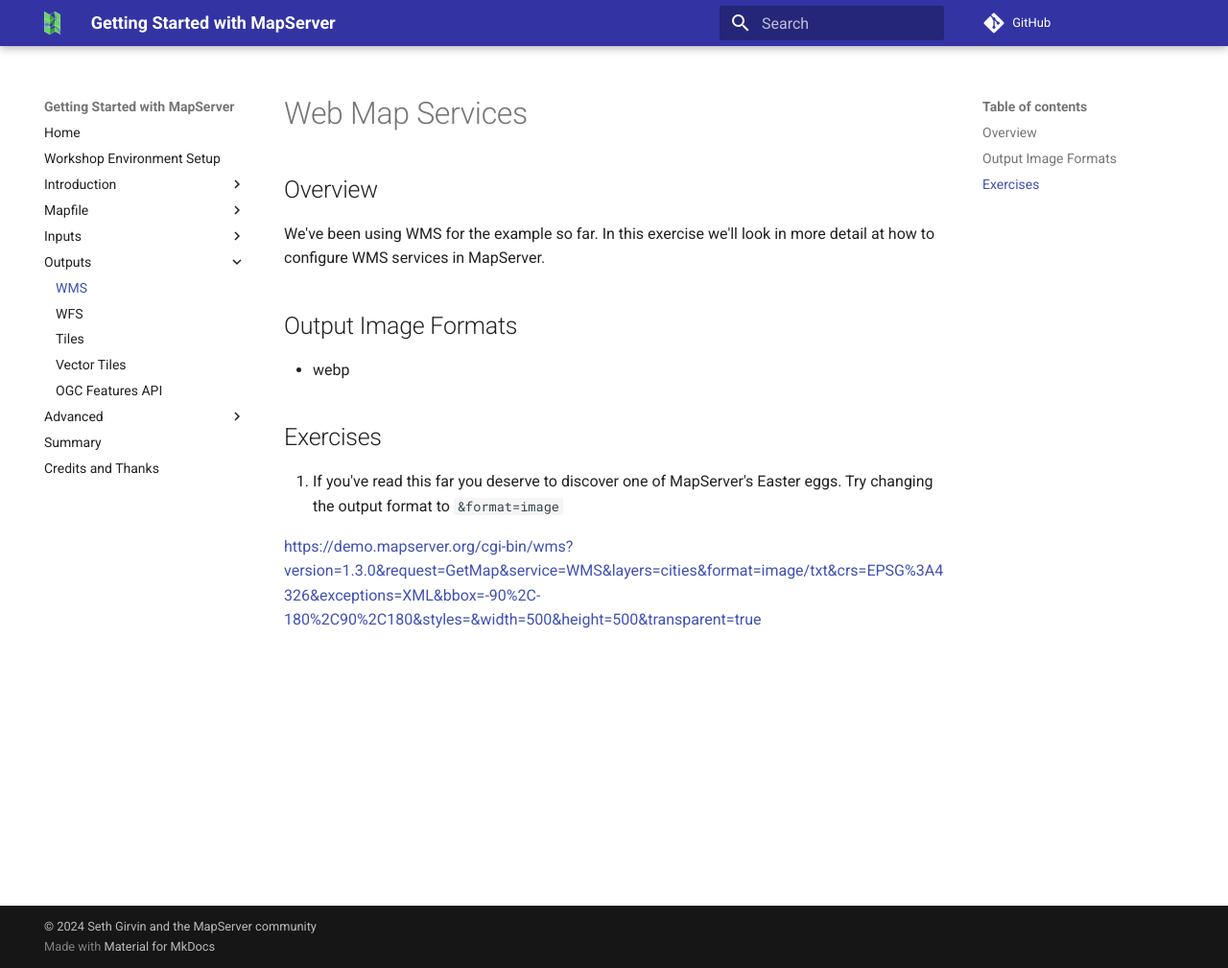
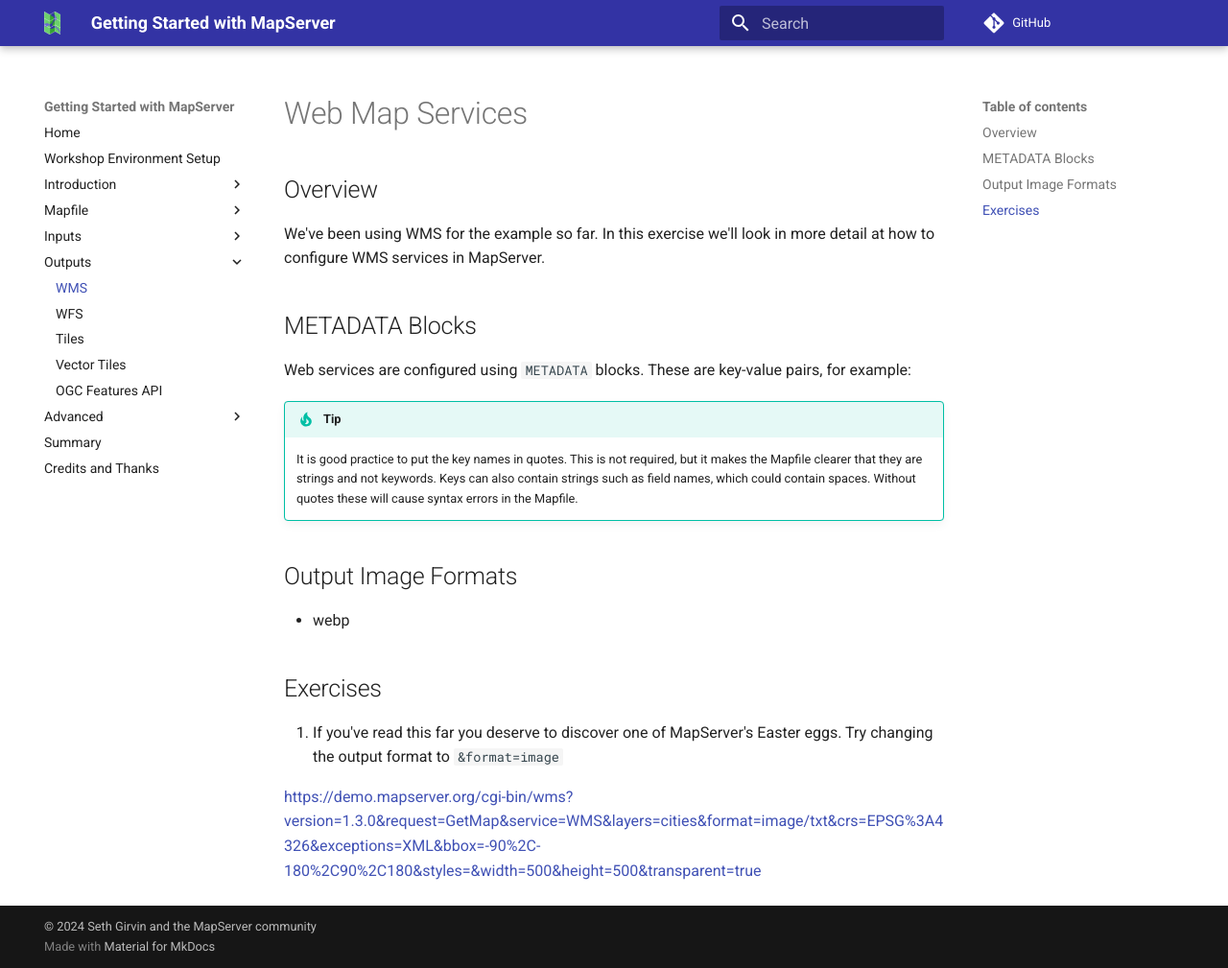
Before and after one commit to geographika/getting-started-with-mapserver, an MkDocs documentation site: the page built from workshop/content/docs/outputs/wms.md, in a window 1280 px wide and 1009 px high. Shown: the whole window at 96% size. Built offline with MkDocs 1.6.1 and Material for MkDocs 9.7.7, drawn with Linux system fonts in a browser that asks for light colours; comment, search, counter and statistics services are not loaded.

```diff
--- a/workshop/content/docs/outputs/wms.md
+++ b/workshop/content/docs/outputs/wms.md
@@ -3,6 +3,18 @@
 ## Overview
 
 We've been using WMS for the example so far. In this exercise we'll look in more detail at how to configure WMS services in MapServer.
+
+
+## METADATA Blocks
+
+Web services are configured using `METADATA` blocks. These are key-value pairs, for example:
+
+
+!!! tip
+
+    It is good practice to put the key names in quotes. This is not required, but it makes the Mapfile
+    clearer that they are strings and not keywords. Keys can also contain strings such as field names, which
+    could contain spaces. Without quotes these will cause syntax errors in the Mapfile.
 
 ## Output Image Formats
 
```
Also changed, not shown: workshop/content/docs/inputs/vector.md (+3 -0 lines), workshop/content/docs/outputs/ogcfeatures.md (+5 -0 lines), workshop/content/docs/outputs/vector-tiles.md (+2 -2 lines), 7 other files.
